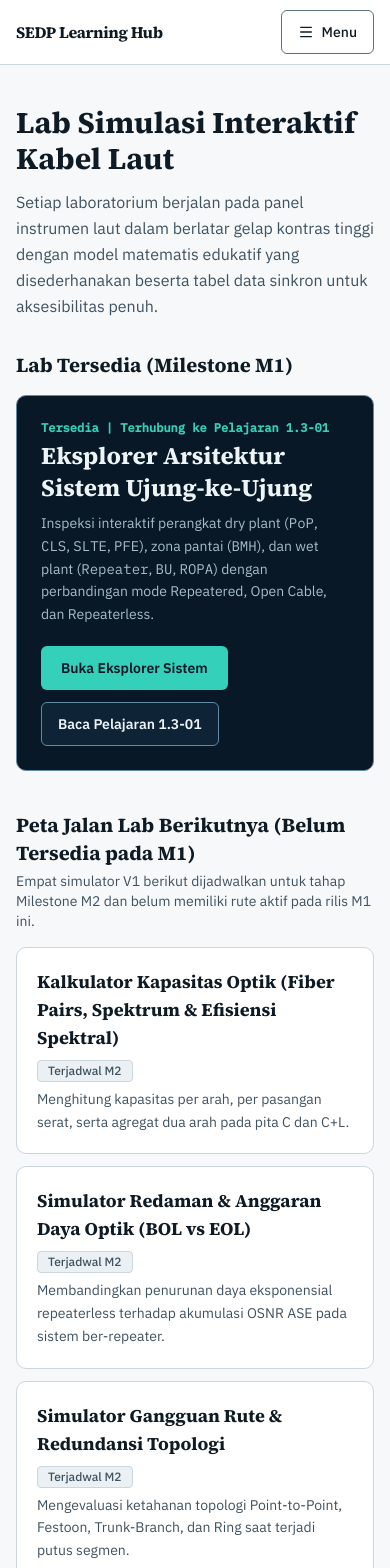
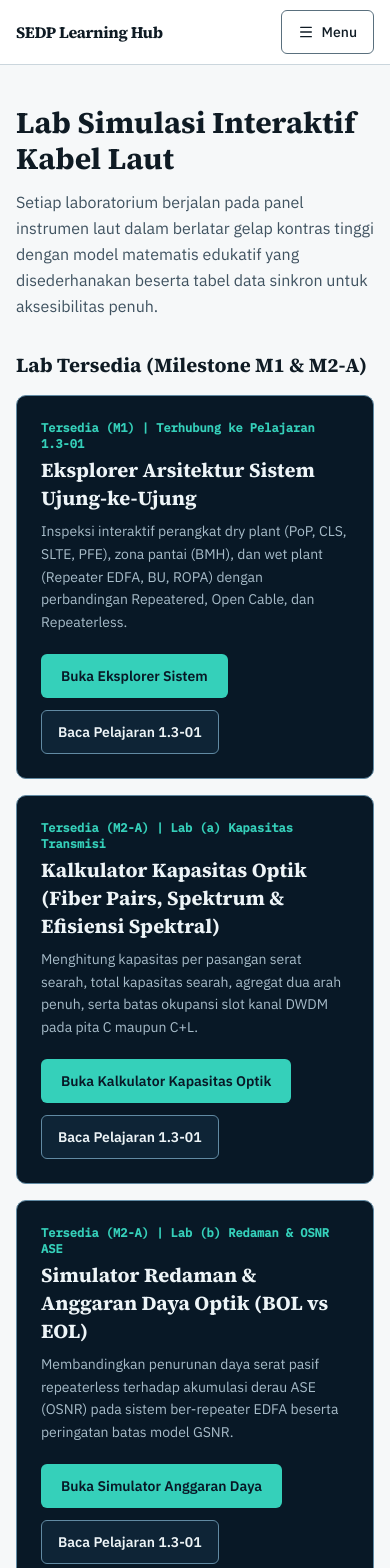
Before and after one commit to Legorvey/sedp-notebook, a Next.js app: page /lab in a window 390 px wide. Shown: the top 1568 px of the page. Built offline with nearby package versions, Linux system fonts and the light colour scheme.

Commit message:
feat(m2a-routes): integrate optical capacity and budget routes into lab hub

```diff
--- a/src/app/lab/[simSlug]/page.tsx
+++ b/src/app/lab/[simSlug]/page.tsx
@@ -1,17 +1,38 @@
 import type { Metadata } from "next";
 import Link from "next/link";
 import { notFound } from "next/navigation";
+import { OpticalBudgetLab } from "@/features/simulators/components/optical-budget-lab";
+import { OpticalCapacityLab } from "@/features/simulators/components/optical-capacity-lab";
 import { SystemExplorerLab } from "@/features/simulators/components/system-explorer-lab";
 
 interface SimPageProps {
   params: Promise<{ simSlug: string }>;
 }
 
-const SHIPPED_SIMS: Record<string, { title: string; description: string }> = {
+interface ShippedSimSpec {
+  shortLabel: string;
+  title: string;
+  description: string;
+}
+
+const SHIPPED_SIMS: Record<string, ShippedSimSpec> = {
   "eksplorer-sistem": {
+    shortLabel: "Eksplorer Sistem",
     title: "Eksplorer Arsitektur Sistem Kabel Laut Ujung-ke-Ujung",
     description:
       "Bandingkan jalur optik dan jalur daya listrik DC PFE pada mode Repeatered, Open Cable (ITU-T G.977.1), dan Repeaterless (EDFA / ROPA).",
+  },
+  "kapasitas-optik": {
+    shortLabel: "Kapasitas Optik",
+    title: "Kalkulator Kapasitas Optik Sistem Kabel Laut",
+    description:
+      "Hitung kapasitas per pasangan serat (searah), total kapasitas searah, agregat dua arah, dan okupansi slot DWDM pada pita C maupun C+L.",
+  },
+  "anggaran-daya": {
+    shortLabel: "Anggaran Daya Optik",
+    title: "Simulator Redaman & Anggaran Daya Optik (BOL vs EOL)",
+    description:
+      "Bandingkan penurunan daya serat pasif pada sistem repeaterless terhadap akumulasi derau ASE (OSNR) pada sistem ber-repeater EDFA.",
   },
 };
 
@@ -61,7 +82,7 @@ export default async function SimulatorWorkbenchPage({ params }: SimPageProps) {
             </Link>
           </li>
           <li aria-hidden="true">/</li>
-          <li className="px-1.5 font-semibold text-sedp-ink">Eksplorer Sistem</li>
+          <li className="px-1.5 font-semibold text-sedp-ink">{spec.shortLabel}</li>
         </ol>
       </nav>
 
@@ -72,14 +93,22 @@ export default async function SimulatorWorkbenchPage({ params }: SimPageProps) {
         </p>
       </header>
 
-      <SystemExplorerLab variant="full" />
+      {simSlug === "eksplorer-sistem" && <SystemExplorerLab variant="full" />}
+      {simSlug === "kapasitas-optik" && <OpticalCapacityLab />}
+      {simSlug === "anggaran-daya" && <OpticalBudgetLab />}
 
       <div className="mt-8 flex flex-wrap gap-3">
+        <Link
+          href="/lab/"
+          className="inline-flex min-h-[44px] items-center rounded-md border border-sedp-control-border bg-sedp-surface px-4 py-2 text-sm font-semibold text-sedp-ink hover:bg-sedp-inset"
+        >
+          Semua Lab Simulasi
+        </Link>
         <Link
           href="/kurikulum/1-3-arsitektur-sistem/arsitektur-ujung-ke-ujung/"
           className="inline-flex min-h-[44px] items-center rounded-md border border-sedp-control-border bg-sedp-surface px-4 py-2 text-sm font-semibold text-sedp-ink hover:bg-sedp-inset"
         >
-          Kembali ke Pelajaran 1.3-01
+          Pelajaran 1.3-01
         </Link>
         <Link
           href="/latihan/quiz-1.3-01-arch/"
--- a/src/app/lab/page.tsx
+++ b/src/app/lab/page.tsx
@@ -4,35 +4,48 @@ import Link from "next/link";
 export const metadata: Metadata = {
   title: "Lab Simulasi",
   description:
-    "Laboratorium simulasi interaktif sistem kabel laut untuk mengeksplorasi arsitektur ujung-ke-ujung dan prinsip fisika transmisi.",
+    "Laboratorium simulasi interaktif sistem kabel laut untuk mengeksplorasi arsitektur ujung-ke-ujung, kapasitas optik, dan anggaran daya.",
 };
 
-const UPCOMING_V1_LABS = [
+const AVAILABLE_LABS = [
+  {
+    slug: "eksplorer-sistem",
+    milestoneTag: "Tersedia (M1) | Terhubung ke Pelajaran 1.3-01",
+    title: "Eksplorer Arsitektur Sistem Ujung-ke-Ujung",
+    summary:
+      "Inspeksi interaktif perangkat dry plant (PoP, CLS, SLTE, PFE), zona pantai (BMH), dan wet plant (Repeater EDFA, BU, ROPA) dengan perbandingan Repeatered, Open Cable, dan Repeaterless.",
+    ctaLabel: "Buka Eksplorer Sistem",
+  },
   {
     slug: "kapasitas-optik",
+    milestoneTag: "Tersedia (M2-A) | Lab (a) Kapasitas Transmisi",
     title: "Kalkulator Kapasitas Optik (Fiber Pairs, Spektrum & Efisiensi Spektral)",
-    milestone: "M2",
     summary:
-      "Menghitung kapasitas per arah, per pasangan serat, serta agregat dua arah pada pita C dan C+L.",
+      "Menghitung kapasitas per pasangan serat searah, total kapasitas searah, agregat dua arah penuh, serta batas okupansi slot kanal DWDM pada pita C maupun C+L.",
+    ctaLabel: "Buka Kalkulator Kapasitas Optik",
   },
   {
     slug: "anggaran-daya",
+    milestoneTag: "Tersedia (M2-A) | Lab (b) Redaman & OSNR ASE",
     title: "Simulator Redaman & Anggaran Daya Optik (BOL vs EOL)",
-    milestone: "M2",
     summary:
-      "Membandingkan penurunan daya eksponensial repeaterless terhadap akumulasi OSNR ASE pada sistem ber-repeater.",
+      "Membandingkan penurunan daya serat pasif repeaterless terhadap akumulasi derau ASE (OSNR) pada sistem ber-repeater EDFA beserta peringatan batas model GSNR.",
+    ctaLabel: "Buka Simulator Anggaran Daya",
   },
+] as const;
+
+const UPCOMING_M2B_LABS = [
   {
     slug: "gangguan-redundansi",
     title: "Simulator Gangguan Rute & Redundansi Topologi",
-    milestone: "M2",
+    milestone: "M2-B",
     summary:
       "Mengevaluasi ketahanan topologi Point-to-Point, Festoon, Trunk-Branch, dan Ring saat terjadi putus segmen.",
   },
   {
     slug: "linimasa-sejarah",
     title: "Linimasa Evolusi Kapasitas Kabel Laut (1850 - 2025+)",
-    milestone: "M2",
+    milestone: "M2-B",
     summary:
       "Menjelajahi lompatan kapasitas dari telegraf, kabel koaksial, satelit, hingga serat optik koheren dan SDM.",
   },
@@ -52,34 +65,31 @@ export default function LabHubPage() {
         </p>
       </header>
 
-      <section aria-labelledby="live-labs-heading">
+      <section aria-labelledby="live-labs-heading" className="space-y-4">
         <h2 id="live-labs-heading" className="font-display text-xl font-bold text-sedp-ink">
-          Lab Tersedia (Milestone M1)
+          Lab Tersedia (Milestone M1 &amp; M2-A)
         </h2>
 
-        <article className="abyss-bay mt-4 rounded-[10px] border border-sedp-control-border bg-sedp-canvas p-6 text-sedp-ink sm:p-8">
-          <p className="font-mono text-xs font-semibold text-sedp-accent">
-            Tersedia | Terhubung ke Pelajaran 1.3-01
-          </p>
-          <h3 className="mt-1 font-display text-2xl font-bold text-sedp-ink">
-            Eksplorer Arsitektur Sistem Ujung-ke-Ujung
+        <div className="space-y-4">
+          {AVAILABLE_LABS.map((lab) => (
+            <article
+              key={lab.slug}
+              className="abyss-bay rounded-[10px] border border-sedp-control-border bg-sedp-canvas p-6 text-sedp-ink sm:p-7"
+            >
+              <p className="font-mono text-xs font-semibold text-sedp-accent">{lab.milestoneTag}</p>
+              <h3 className="mt-1 font-display text-xl font-bold text-sedp-ink sm:text-2xl">
+                {lab.title}
               </h3>
-          <p className="mt-2 max-w-[64ch] text-sm leading-relaxed text-sedp-muted">
-            Inspeksi interaktif perangkat dry plant (<span className="font-mono">PoP</span>,{" "}
-            <span className="font-mono">CLS</span>, <span className="font-mono">SLTE</span>,{" "}
-            <span className="font-mono">PFE</span>), zona pantai (
-            <span className="font-mono">BMH</span>
-            ), dan wet plant (<span className="font-mono">Repeater</span>,{" "}
-            <span className="font-mono">BU</span>, <span className="font-mono">ROPA</span>) dengan
-            perbandingan mode Repeatered, Open Cable, dan Repeaterless.
+              <p className="mt-2 max-w-[66ch] text-sm leading-relaxed text-sedp-muted">
+                {lab.summary}
               </p>
 
               <div className="mt-5 flex flex-wrap gap-3">
                 <Link
-              href="/lab/eksplorer-sistem/"
+                  href={`/lab/${lab.slug}/`}
                   className="inline-flex min-h-[44px] items-center rounded-md bg-sedp-accent px-5 py-2.5 text-sm font-semibold text-sedp-accent-ink hover:bg-[var(--sedp-accent-hover)]"
                 >
-              Buka Eksplorer Sistem
+                  {lab.ctaLabel}
                 </Link>
                 <Link
                   href="/kurikulum/1-3-arsitektur-sistem/arsitektur-ujung-ke-ujung/"
@@ -89,19 +99,21 @@ export default function LabHubPage() {
                 </Link>
               </div>
             </article>
+          ))}
+        </div>
       </section>
 
       <section aria-labelledby="upcoming-labs-heading" className="mt-10">
         <h2 id="upcoming-labs-heading" className="font-display text-xl font-bold text-sedp-ink">
-          Peta Jalan Lab Berikutnya (Belum Tersedia pada M1)
+          Peta Jalan Lab Berikutnya (Belum Tersedia pada M2-A)
         </h2>
         <p className="mt-1 text-sm text-sedp-muted">
-          Empat simulator V1 berikut dijadwalkan untuk tahap Milestone M2 dan belum memiliki rute
-          aktif pada rilis M1 ini.
+          Dua simulator berikut dijadwalkan untuk tahap Milestone M2-B beserta pembaruan Hub
+          Referensi dan belum memiliki rute aktif pada rilis M2-A ini.
         </p>
 
         <ul className="mt-4 space-y-3">
-          {UPCOMING_V1_LABS.map((lab) => (
+          {UPCOMING_M2B_LABS.map((lab) => (
             <li
               key={lab.slug}
               className="rounded-[10px] border border-sedp-subtle-border bg-sedp-surface p-5"
--- a/src/lib/content/validation.ts
+++ b/src/lib/content/validation.ts
@@ -1,6 +1,10 @@
 import { PlaceholderPattern } from "./schemas";
 
-export const SHIPPED_LAB_SLUGS = new Set<string>(["eksplorer-sistem"]);
+export const SHIPPED_LAB_SLUGS = new Set<string>([
+  "eksplorer-sistem",
+  "kapasitas-optik",
+  "anggaran-daya",
+]);
 export const SHIPPED_MODULE_CODES = new Set<string>(["1.1", "1.2", "1.3"]);
 
 export function isLabShipped(slug: string, shippedSlugs: Set<string> = SHIPPED_LAB_SLUGS): boolean {
```
Lines whose indentation alone changed are shown as unchanged.
